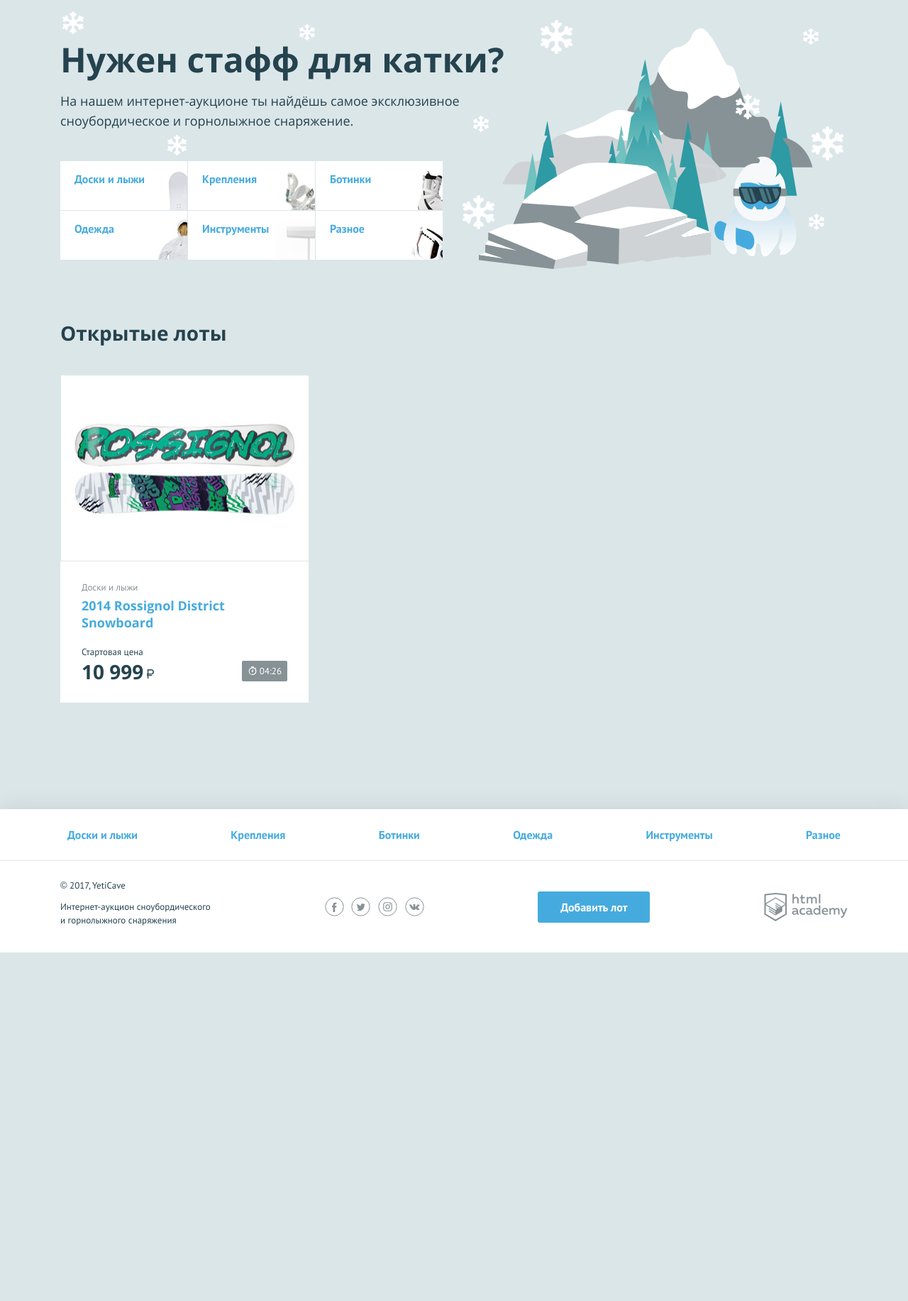
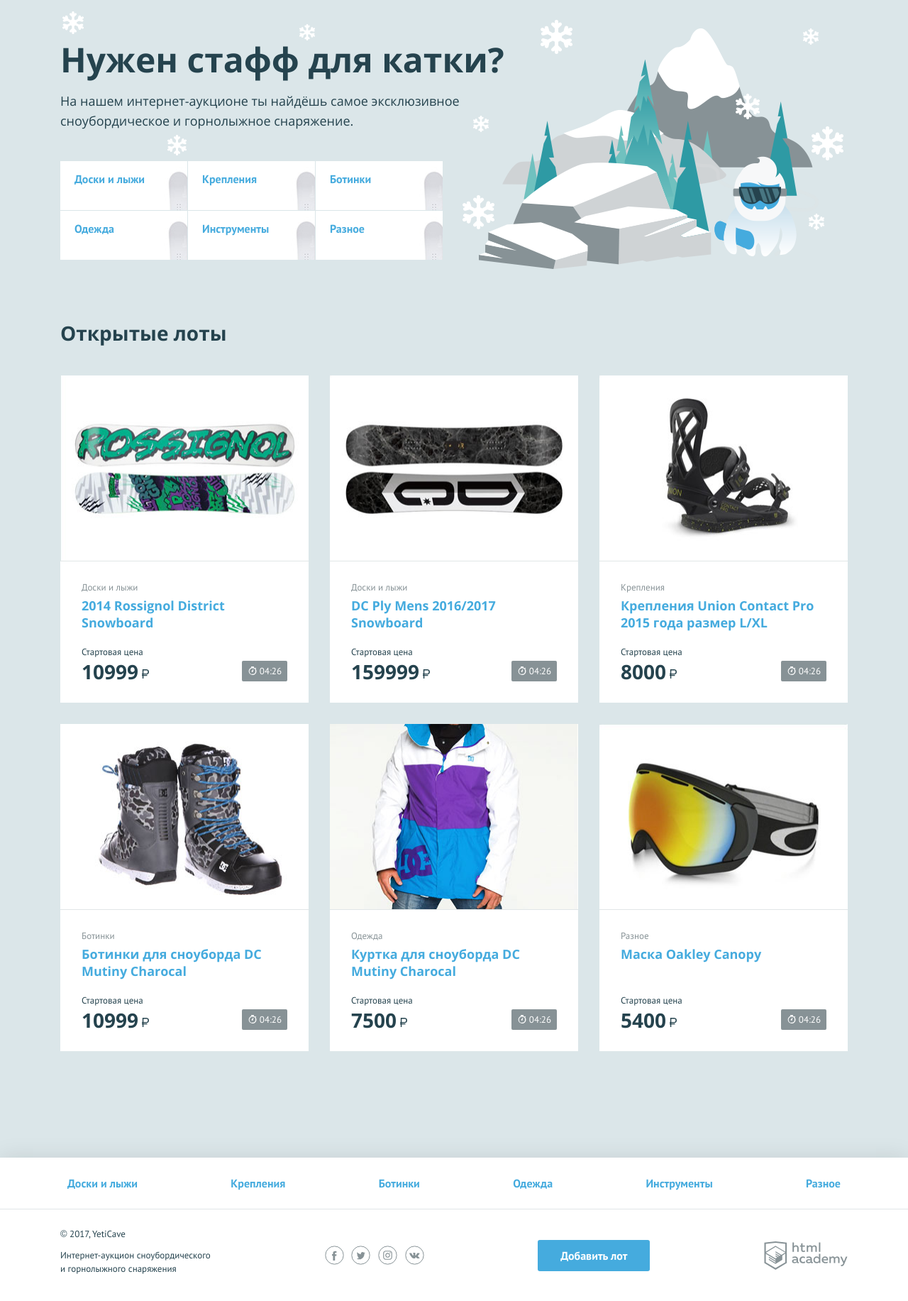
Before and after one commit to Nikkie8/yeticave, a PHP site: page / in a window 1280 px wide. Shown: the part 107-1940 px from the top of the page at 71% size. Before the commit the page ends 1449 px from the top, so only its background shows below. Run offline with PHP 8.4, Linux system fonts and the light colour scheme.

Commit message:
Список категорий и лотов

```diff
--- a/index.php
+++ b/index.php
@@ -20,6 +20,54 @@ $time_till_midnight = $tomorrow - $now;
 
 // далее нужно вычислить оставшееся время до начала следующих суток и записать его в переменную $lot_time_remaining
 $lot_time_remaining = gmdate("H:i", $time_till_midnight);
+
+$categories = [
+    "Доски и лыжи",
+    "Крепления",
+    "Ботинки",
+    "Одежда",
+    "Инструменты",
+    "Разное"
+];
+
+$items = [
+    [
+        "title" => "2014 Rossignol District Snowboard",
+        "category" => "Доски и лыжи",
+        "price" => 10999,
+        "image" => "img/lot-1.jpg"
+    ],
+    [
+        "title" => "DC Ply Mens 2016/2017 Snowboard",
+        "category" => "Доски и лыжи",
+        "price" => 159999,
+        "image" => "img/lot-2.jpg"
+    ],
+    [
+        "title" => "Крепления Union Contact Pro 2015 года размер L/XL",
+        "category" => "Крепления",
+        "price" => 8000,
+        "image" => "img/lot-3.jpg"
+    ],
+    [
+        "title" => "Ботинки для сноуборда DC Mutiny Charocal",
+        "category" => "Ботинки",
+        "price" => 10999,
+        "image" => "img/lot-4.jpg"
+    ],
+    [
+        "title" => "Куртка для сноуборда DC Mutiny Charocal",
+        "category" => "Одежда",
+        "price" => 7500,
+        "image" => "img/lot-5.jpg"
+    ],
+    [
+        "title" => "Маска Oakley Canopy",
+        "category" => "Разное",
+        "price" => 5400,
+        "image" => "img/lot-6.jpg"
+    ]
+];
 ?>
 <!DOCTYPE html>
 <html lang="ru">
@@ -44,7 +92,6 @@ $lot_time_remaining = gmdate("H:i", $time_till_midnight);
         <a class="main-header__add-lot button" href="add-lot.html">Добавить лот</a>
 
         <nav class="user-menu">
-            <!--true-->
             <?php if ($is_auth): ?>
             <div class="user-menu__image">
                 <img src="<?=$user_avatar; ?>" width="40" height="40" alt="Пользователь">
@@ -52,7 +99,6 @@ $lot_time_remaining = gmdate("H:i", $time_till_midnight);
             <div class="user-menu__logged">
                 <p><?=$user_name; ?></p>
             </div>
-            <!--false-->
             <?php else: ?>
             <ul class="user-menu__list">
                 <li class="user-menu__item">
@@ -72,24 +118,13 @@ $lot_time_remaining = gmdate("H:i", $time_till_midnight);
         <h2 class="promo__title">Нужен стафф для катки?</h2>
         <p class="promo__text">На нашем интернет-аукционе ты найдёшь самое эксклюзивное сноубордическое и горнолыжное снаряжение.</p>
         <ul class="promo__list">
+            <?php  $cat_index = 0; ?>
+            <?php while ($cat_index < count($categories)) { ?>
                 <li class="promo__item promo__item--boards">
-                <a class="promo__link" href="all-lots.html">Доски и лыжи</a>
+                    <a class="promo__link" href="all-lots.html"><?=$categories[$cat_index]; ?></a>
                 </li>
-            <li class="promo__item promo__item--attachment">
-                <a class="promo__link" href="all-lots.html">Крепления</a>
-            </li>
-            <li class="promo__item promo__item--boots">
-                <a class="promo__link" href="all-lots.html">Ботинки</a>
-            </li>
-            <li class="promo__item promo__item--clothing">
-                <a class="promo__link" href="all-lots.html">Одежда</a>
-            </li>
-            <li class="promo__item promo__item--tools">
-                <a class="promo__link" href="all-lots.html">Инструменты</a>
-            </li>
-            <li class="promo__item promo__item--other">
-                <a class="promo__link" href="all-lots.html">Разное</a>
-            </li>
+                <?php $cat_index++; ?>
+            <?php } ?>
         </ul>
     </section>
     <section class="lots">
@@ -97,17 +132,18 @@ $lot_time_remaining = gmdate("H:i", $time_till_midnight);
             <h2>Открытые лоты</h2>
         </div>
         <ul class="lots__list">
+            <?php foreach ($items as $key => $item): ?>
                 <li class="lots__item lot">
                     <div class="lot__image">
-                    <img src="img/lot-1.jpg" width="350" height="260" alt="Сноуборд">
+                        <img src="<?=$item['image']; ?>" width="350" height="260" alt="Сноуборд">
                     </div>
                     <div class="lot__info">
-                    <span class="lot__category">Доски и лыжи</span>
-                    <h3 class="lot__title"><a class="text-link" href="lot.html">2014 Rossignol District Snowboard</a></h3>
+                        <span class="lot__category"><?=$item['category']; ?></span>
+                        <h3 class="lot__title"><a class="text-link" href="lot.html"><?=$item['title']; ?></a></h3>
                         <div class="lot__state">
                             <div class="lot__rate">
                                 <span class="lot__amount">Стартовая цена</span>
-                            <span class="lot__cost">10 999<b class="rub">р</b></span>
+                                <span class="lot__cost"><?=$item['price']; ?><b class="rub">р</b></span>
                             </div>
                             <div class="lot__timer timer">
                                 <?=$lot_time_remaining;?>
@@ -115,6 +151,7 @@ $lot_time_remaining = gmdate("H:i", $time_till_midnight);
                         </div>
                     </div>
                 </li>
+            <?php endforeach; ?>
         </ul>
     </section>
 </main>
```
Lines whose indentation alone changed are shown as unchanged.
